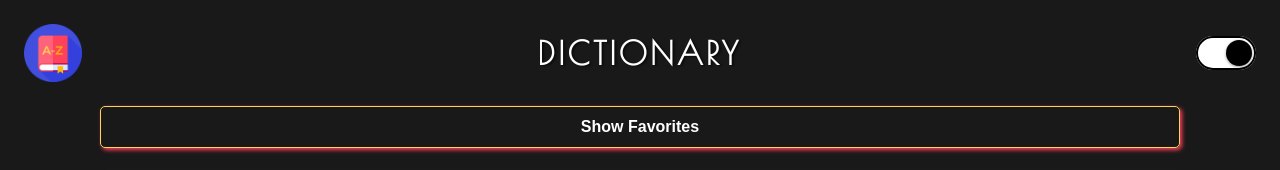
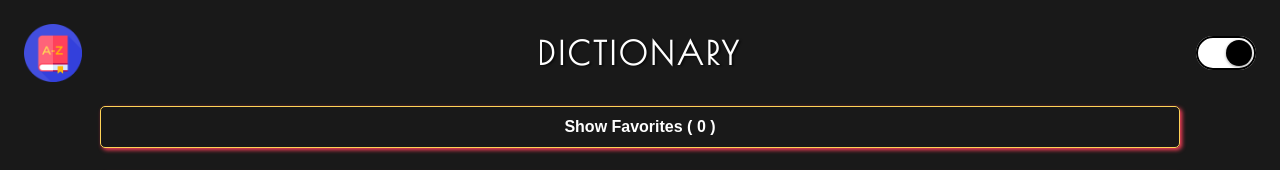
Before and after one commit to DennisByberg/dictionary, a React (Vite) app: page / in a window 1280 px wide. Shown: the top 170 px of the page. Built offline with nearby package versions, Linux system fonts and the light colour scheme.

Commit message:
added counter

```diff
--- a/src/components/ToggleFavorites/ToggleFavorites.tsx
+++ b/src/components/ToggleFavorites/ToggleFavorites.tsx
@@ -1,6 +1,7 @@
 import { useContext } from "react";
 import "./ToggleFavorites.scss";
 import { DarkModeContext } from "../../App";
+import { FavoriteWord } from "../../context/FavoriteWordContextProvider";
 
 function ToggleFavorites({
   isFavoritesToggled,
@@ -14,6 +15,8 @@ function ToggleFavorites({
     setWordObject([]);
   }
 
+  const { favoritedWord } = useContext(FavoriteWord);
+
   return (
     <div className="toggle-favorites">
       <div className="toggle-favorites__container">
@@ -23,7 +26,8 @@ function ToggleFavorites({
             isDarkMode ? "" : " light-mode"
           }`}
         >
-          {isFavoritesToggled ? "Hide" : "Show"} Favorites
+          {isFavoritesToggled ? "Hide" : "Show"} Favorites ({" "}
+          {favoritedWord.length} )
         </button>
       </div>
     </div>
```
